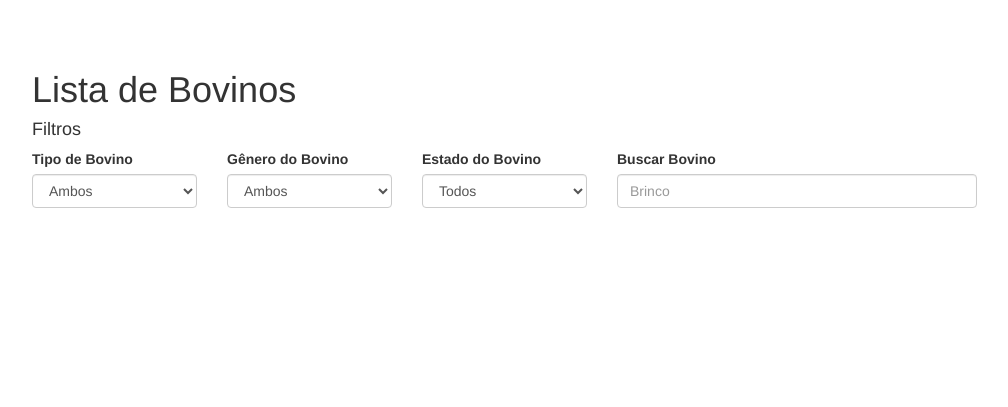
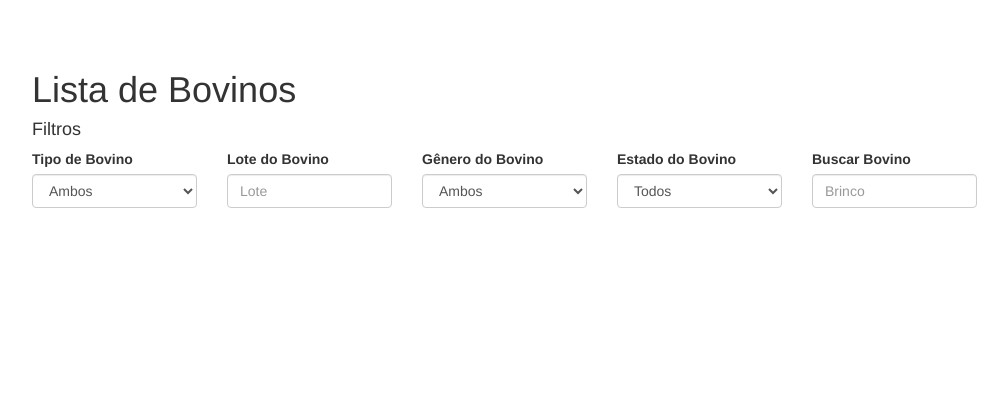
Before and after one commit to JGabrielGruber/RATest, a Django app: page /animais/bovinos/ in a window 1280 px wide. Shown: the part 56-463 px from the top of the page, without its empty margins (38-1046 px from the left). Run offline with Django 3.2, Linux system fonts and the light colour scheme; data that the repository does not hold is empty; some libraries are stand-ins or nearby versions.

Commit message:
Implementado lote;

```diff
--- a/src/animais/forms.py
+++ b/src/animais/forms.py
@@ -26,6 +26,7 @@ class BovinoForm(forms.ModelForm):
 		fields = [
 			'identificacao',
 			'tipo',
+			'lote',
 			'peso',
 			'medicamento',
 			'observacao',
--- a/src/animais/models.py
+++ b/src/animais/models.py
@@ -11,6 +11,7 @@ class Bovino(models.Model):
 			('Cria', 'Bovino de Cria'),
 			('Engorda', 'Bovino de Engorda')
 		), max_length=10, default='Cria')
+	lote			= models.CharField("Lote", default="1", max_length=50)
 	peso			= models.TextField("Peso em Kg e sua Data", blank=True, null=True)
 	medicamento		= models.TextField("Medicamento e sua Data de aplicação", blank=True, null=True)
 	observacao		= models.TextField("Observações e sua Data", blank=True, null=True)
--- a/src/animais/views.py
+++ b/src/animais/views.py
@@ -13,11 +13,14 @@ import sys
 def bovino_list(request):
 	queryset_list	= Bovino.objects.all()
 	query_tipo		= request.GET.get("query_tipo")
-	query_genero		= request.GET.get("query_genero")
-	query_estado		= request.GET.get("query_estado")
+	query_lote		= request.GET.get("query_lote")
+	query_genero	= request.GET.get("query_genero")
+	query_estado	= request.GET.get("query_estado")
 	query_search	= request.GET.get("query_search")
 	if query_tipo:
 		queryset_list	= queryset_list.filter(tipo=query_tipo)
+	if query_lote:
+		queryset_list	= queryset_list.filter(lote=query_lote)
 	if query_genero:
 		queryset_list	= queryset_list.filter(genero=query_genero)
 	if query_estado:
--- a/src/templates/bovino_detail.html
+++ b/src/templates/bovino_detail.html
@@ -12,6 +12,8 @@
 		{% endif %}
 		<h4>Tipo:</h4>
 		<p>De {{ object.tipo }}<br /></p>
+		<h4>Lote:</h4>
+		<p>{{ object.lote }}<br /></p>
 		<h4><br />Peso:</h4>
 		<label class="control-label" for="peso_table">Pesagens</label>
 		<input type="text" id="peso" name="peso" value='{{ object.peso }}' hidden="true">
--- a/src/templates/bovino_list.html
+++ b/src/templates/bovino_list.html
@@ -12,6 +12,10 @@
 						<option value="Cria">De Cria</option>
 						<option value="Engorda">De Engorda</option>
 				</select>
+			</div>
+			<div class="form-group col-md-2">
+				<label class="control-label" for="id-input-lote">Lote do Bovino</label>
+				<input class="form-control" type="text" id="id-input-lote" name="query_lote" value="{{ request.GET.query_lote }}" placeholder="Lote">
 			</div>
 			<div class="form-group col-md-2">
 				<label class="control-label" for="id-select-genero">Gênero do Bovino</label>
@@ -30,7 +34,7 @@
 						<option value="Morto">Morto</option>
 				</select>
 			</div>
-			<div class="form-group col-md-4">
+			<div class="form-group col-md-2">
 				<label class="control-label" for="id-input-bovino">Buscar Bovino</label>
 				<input class="form-control" type="text" id="id-input-bovino" name="query_search" value="{{ request.GET.query_search }}" placeholder="Brinco">
 			</div>
```
Also changed, not shown: 2 other files.
